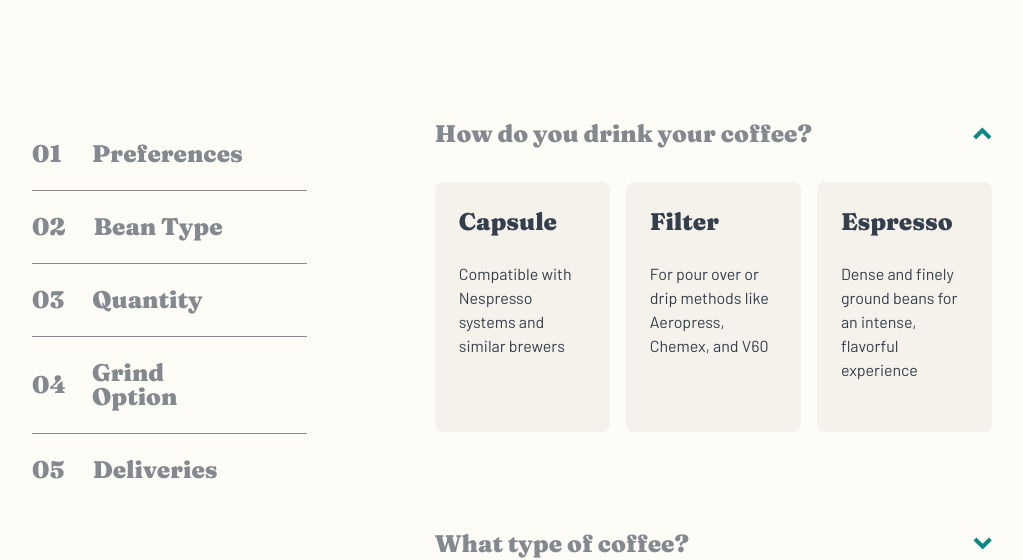
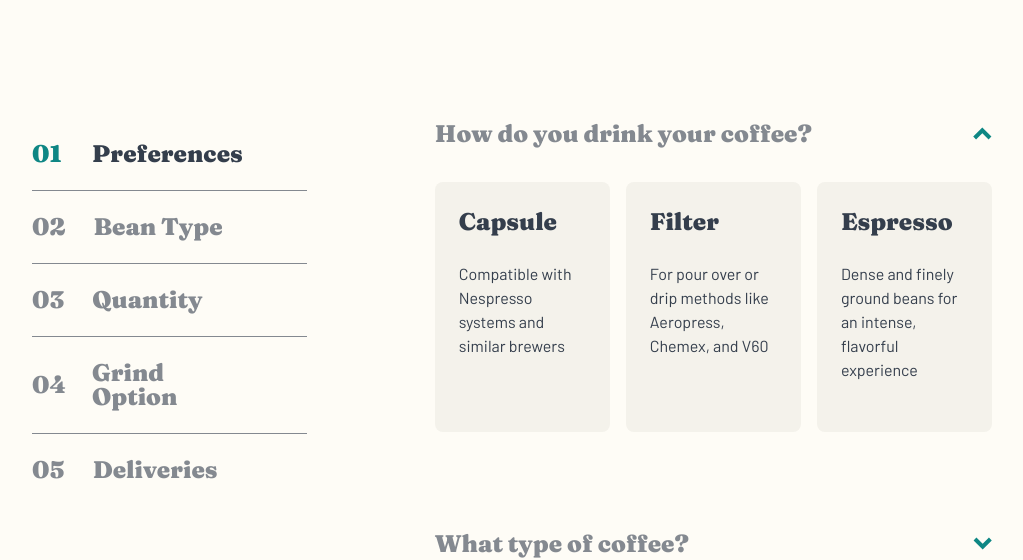
Before and after one commit to zyadfallatah/frontend-mentor-challenge-10, a React (Vite) app: page /create-your-plan in a window 1280 px wide. Shown: the part 1285-1845 px from the top of the page, without its empty margins (128-1151 px from the left). Built offline with nearby package versions, Linux system fonts and the light colour scheme.

Commit message:
Navigator active & disable states added

```diff
--- a/src/layouts/MainLayout.tsx
+++ b/src/layouts/MainLayout.tsx
@@ -1,4 +1,4 @@
-// import Footer from "../components/Footer";
+import Footer from "../components/Footer";
 import NavBar from "../components/NavBar";
 import { Outlet } from "react-router-dom";
 
@@ -7,7 +7,7 @@ const MainLayout = () => {
     <>
       <NavBar />
       <Outlet />
-      {/* <Footer /> */}
+      <Footer />
     </>
   );
 };
--- a/src/pages/create-your-plan/Plan.tsx
+++ b/src/pages/create-your-plan/Plan.tsx
@@ -24,7 +24,7 @@ const Plan = () => {
     >
       {showOrder && <Order summary={state} hideOrder={setShowOrder} />}
 
-      <PlanNavigator />
+      <PlanNavigator state={state} />
       <div>
         <PlanOptions
           header="How do you drink your coffee?"
--- a/src/pages/create-your-plan/PlanNavigator.tsx
+++ b/src/pages/create-your-plan/PlanNavigator.tsx
@@ -1,22 +1,65 @@
-const Navigation = ({ number, title }: { number: number; title: string }) => {
+import { Plan } from "./useOptions";
+
+type NavigationType = {
+  number: number;
+  title: string;
+  disabled?: boolean;
+  active?: boolean;
+};
+
+const Navigation = ({ number, title, disabled, active }: NavigationType) => {
   return (
-    <div className="group flex items-center text-grey gap-7 font-black text-2xl py-6 pr-16">
-      <p className="fraunces min-w-8 group-hover:text-dark-cyan">
+    <div
+      className={`${
+        disabled ? "text-gray-400" : "group text-grey"
+      } flex items-center gap-7 font-black text-2xl py-6 pr-16`}
+    >
+      <p
+        className={`fraunces min-w-8 group-hover:text-dark-cyan ${
+          active ? "text-dark-cyan" : ""
+        }`}
+      >
         {"0" + number}
       </p>
-      <h3 className="group-hover:text-dark-grey-blue">{title}</h3>
+      <h3
+        className={`group-hover:text-dark-grey-blue ${
+          active ? "text-dark-grey-blue" : ""
+        }`}
+      >
+        {title}
+      </h3>
     </div>
   );
 };
 
-const PlanNavigator = () => {
+const PlanNavigator = ({ state }: { state: Plan }) => {
+  const isStateChosen = (passedState: string) => {
+    return passedState !== "";
+  };
+
   return (
-    <div className="hidden sticky top-0 h-fit xl:block divide-y-[1px] divide-grey">
-      <Navigation number={1} title="Preferences" />
-      <Navigation number={2} title="Bean Type" />
-      <Navigation number={3} title="Quantity" />
-      <Navigation number={4} title="Grind Option" />
-      <Navigation number={5} title="Deliveries" />
+    <div className="hidden h-fit xl:block divide-y-[1px] divide-grey">
+      <Navigation number={1} title="Preferences" active={true} />
+      <Navigation
+        number={2}
+        title="Bean Type"
+        active={isStateChosen(state.coffeeType)}
+      />
+      <Navigation
+        number={3}
+        title="Quantity"
+        active={isStateChosen(state.amount)}
+      />
+      <Navigation
+        number={4}
+        title="Grind Option"
+        disabled={state.howToDrink === "Capsule"}
+      />
+      <Navigation
+        number={5}
+        title="Deliveries"
+        active={isStateChosen(state.interval)}
+      />
     </div>
   );
 };
--- a/src/pages/create-your-plan/PlansOption.tsx
+++ b/src/pages/create-your-plan/PlansOption.tsx
@@ -78,18 +78,18 @@ PlansOption.Option = ({
 }) => {
   // eslint-disable-next-line react-hooks/rules-of-hooks
   const { plan, dispatcher } = useOptionsContext();
-  const uniqueID = Math.random() * 1000000 + Date.now();
+  const uniqueID = Math.round(Math.random() * 1000000 + Date.now());
 
   return (
     <div>
       <input
         type="radio"
         name={plan}
-        id={`${uniqueID}`}
+        id={`id-${uniqueID}`}
         className="peer appearance-none hidden"
       />
       <label
-        htmlFor={`${uniqueID}`}
+        htmlFor={`id-${uniqueID}`}
         className="block text-dark-grey-blue bg-light-gray hover:bg-pale-orange peer-checked:bg-dark-cyan peer-checked:text-light-cream p-6 rounded-lg
         md:min-h-[15.625rem]"
         onClick={() => dispatcher!({ type: `set_${plan}`, payload: title })}
```
